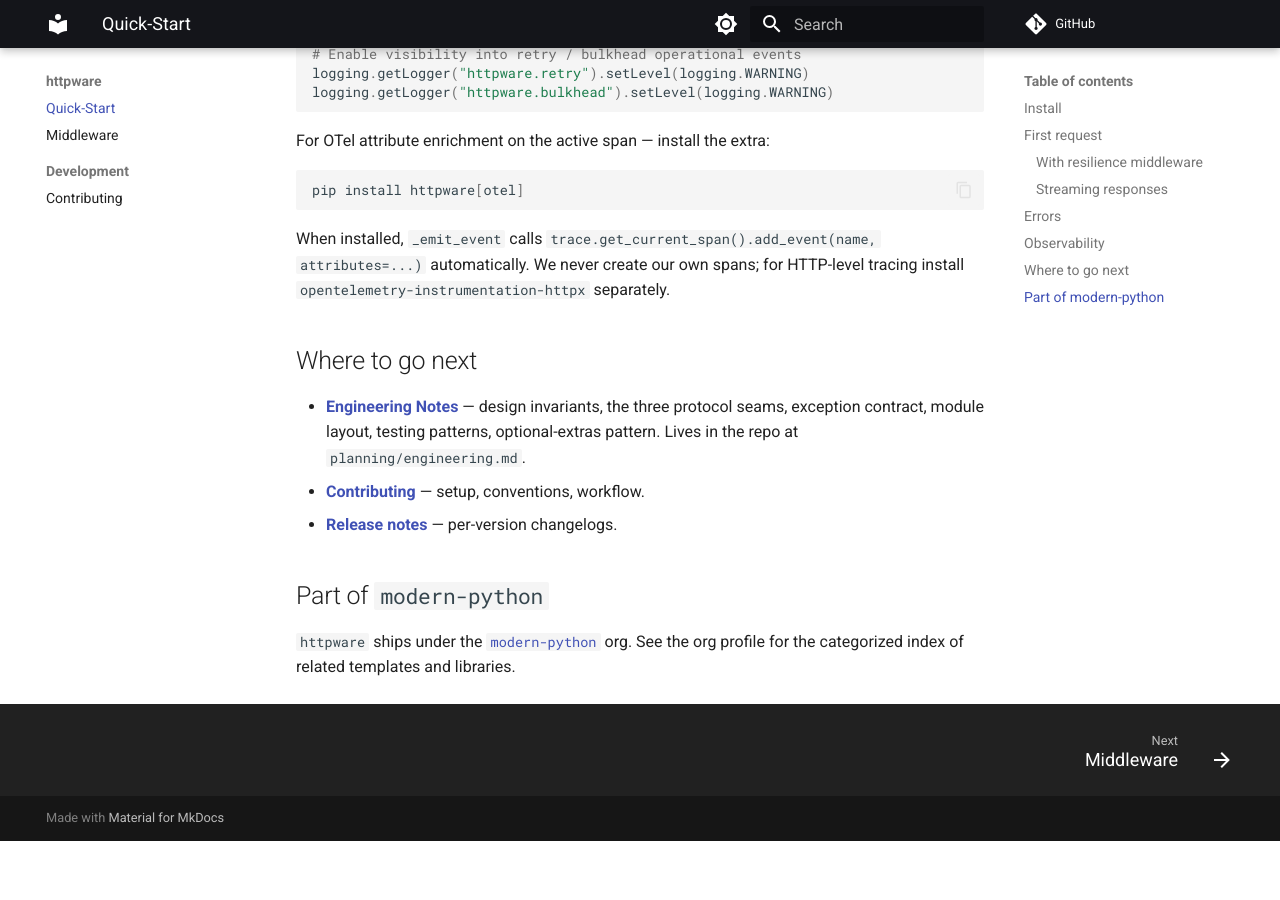
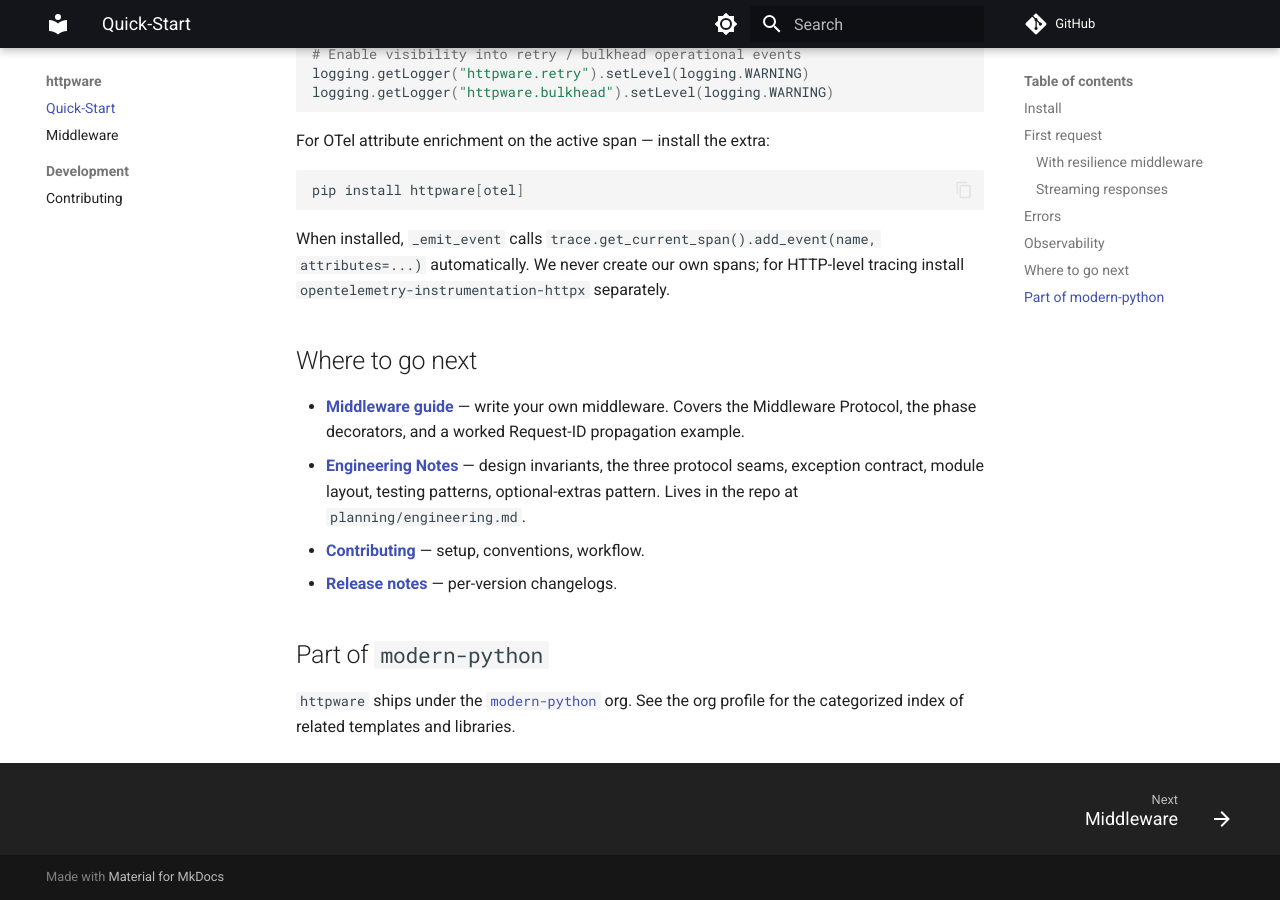
Before and after one commit to modern-python/httpware, an MkDocs documentation site: the page built from docs/index.md, in a window 1280 px wide and 900 px high, scrolled down 2398 px. Built offline with MkDocs 1.6.1 and Material for MkDocs 9.7.7, drawn with Linux system fonts in a browser that asks for light colours; comment, search, counter and statistics services are not loaded; before the commit the page ends 3239 px from its top, so only the background shows below that.

Commit message:
docs(index): link to Middleware guide from Where-to-go-next (3-6)
Adds the guide as the first bullet — most user-facing of the four
entries in that section.

```diff
--- a/docs/index.md
+++ b/docs/index.md
@@ -106,6 +106,7 @@
 
 ## Where to go next
 
+- **[Middleware guide](middleware.md)** — write your own middleware. Covers the Middleware Protocol, the phase decorators, and a worked Request-ID propagation example.
 - **[Engineering Notes](https://github.com/modern-python/httpware/blob/main/planning/engineering.md)** — design invariants, the three protocol seams, exception contract, module layout, testing patterns, optional-extras pattern. Lives in the repo at `planning/engineering.md`.
 - **[Contributing](dev/contributing.md)** — setup, conventions, workflow.
 - **[Release notes](https://github.com/modern-python/httpware/releases)** — per-version changelogs.
```
